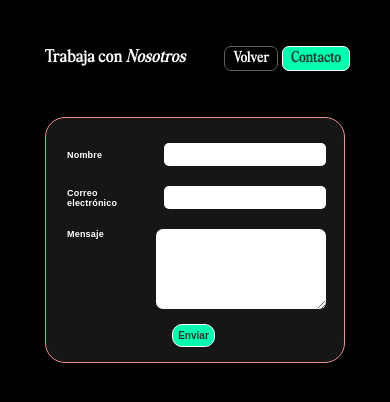
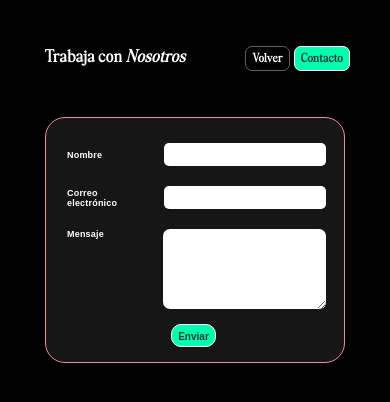
Before and after one commit to stuffsergio/personal-tienda-online, a PHP site: page /pages/signup.php in a window 390 px wide. Shown: the top 402 px of the page. Run offline with PHP 8.4, Linux system fonts and the light colour scheme; some web fonts are replaced.

Commit message:
Cambios paretoss

```diff
--- a/css/signup.css
+++ b/css/signup.css
@@ -171,13 +171,13 @@ a {
     padding-right: 20px;
   }
   textarea {
-    width: 170px;
+    width: 163px;
     height: 80px;
     font-size: 10px;
   }
   #input-enviar {
     margin: 5px 0 5px 0;
-    padding: 5px 5px;
+    padding: 6px 6px 4px 6px;
     font-size: 10px;
   }
   section {
@@ -188,8 +188,10 @@ a {
   }
   section button {
     width: fit-content;
-    padding: 4px 8px;
+    padding: 6px 6px 4px 6px;
     border-radius: 7px;
+    justify-content: center; /* Centra horizontalmente */
+    align-items: center; /* Centra verticalmente */
   }
   .button1 {
     border: 1px solid #606060;
@@ -197,7 +199,7 @@ a {
     color: #fff;
     font-family: "BethanyElingston", sans-serif;
     font-weight: bold;
-    font-size: 12px;
+    font-size: 10px;
     letter-spacing: 0.5px;
   }
   .button2 {
@@ -206,7 +208,7 @@ a {
     color: #1c3e33;
     font-family: "BethanyElingston", sans-serif;
     font-weight: bold;
-    font-size: 12px;
+    font-size: 10px;
     letter-spacing: 0.5px;
   }
 }
```
Also changed, not shown: css/main.css (+21 -4 lines).
